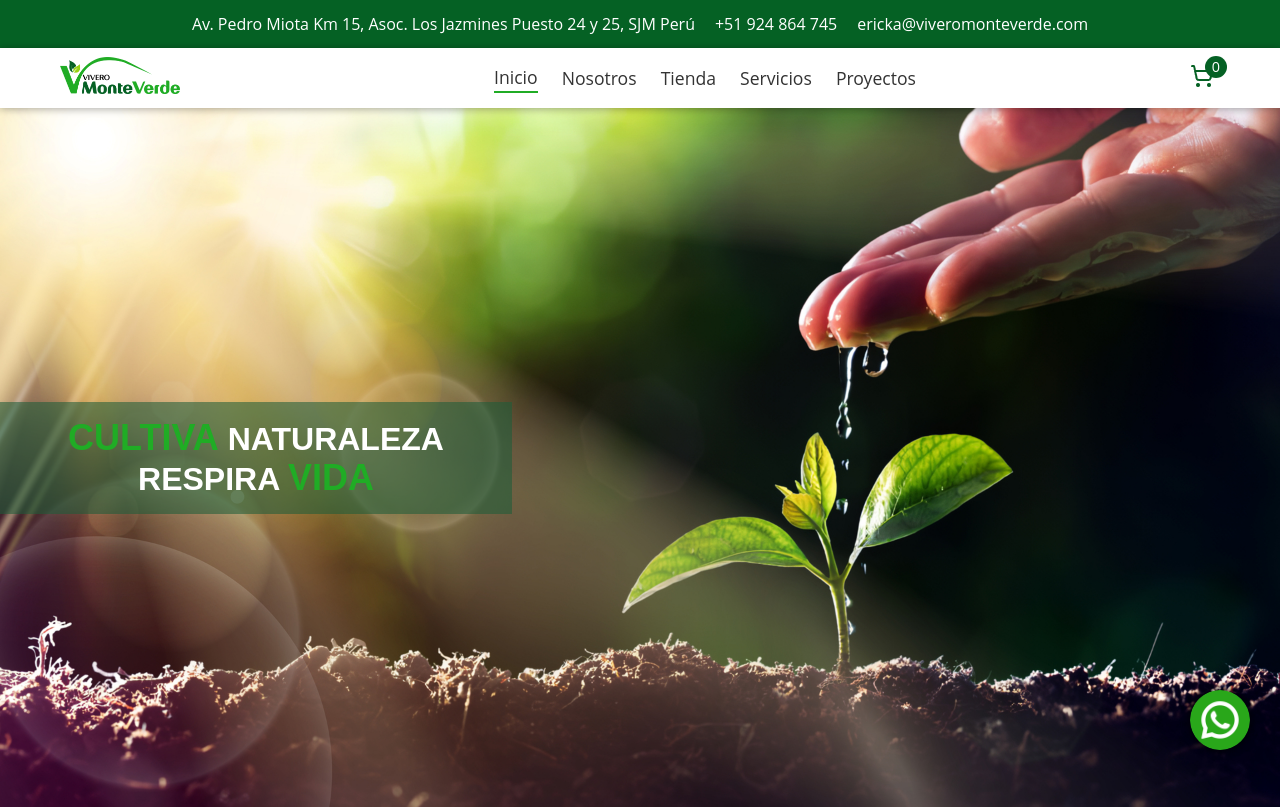
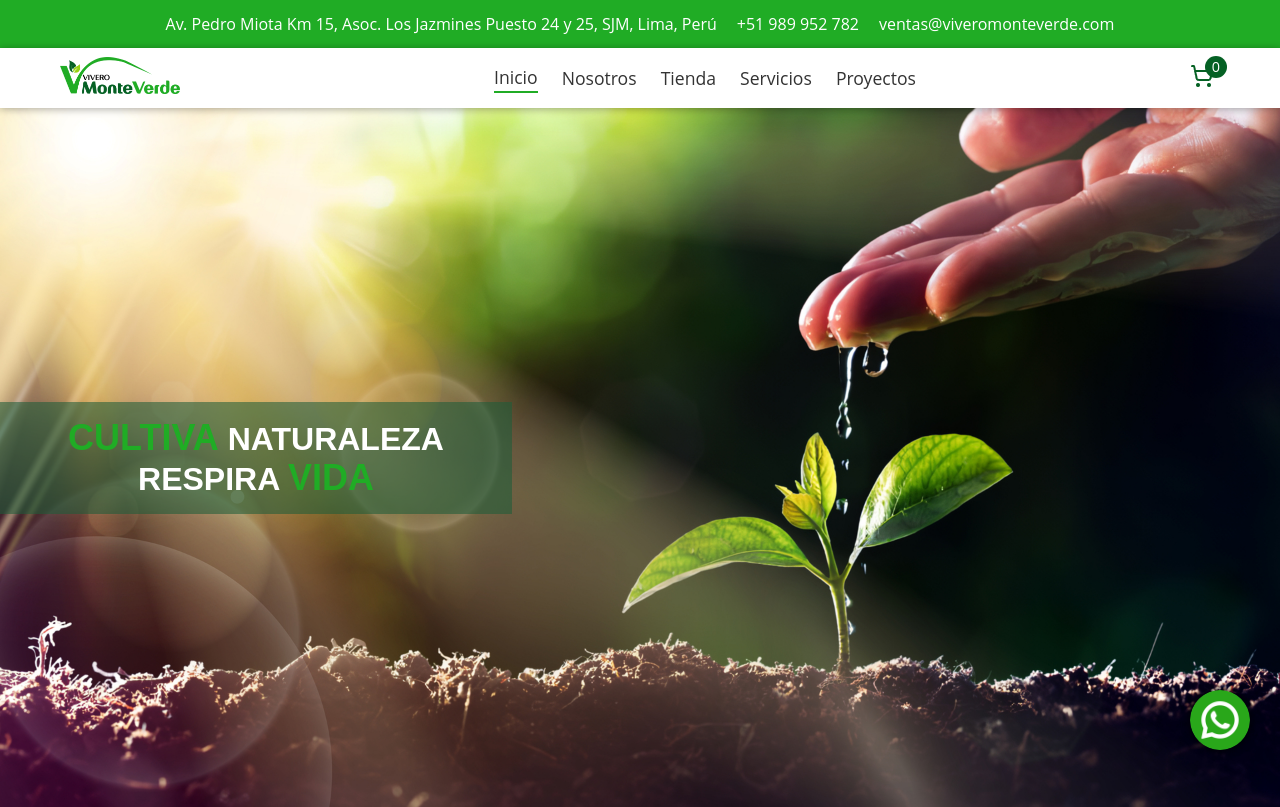
Before and after one commit to nelsiton20/monte-verde, a Django app: page / in a window 1280 px wide. Shown: the top 807 px of the page. Run offline with Django 5.2, Linux system fonts and the light colour scheme; data that the repository does not hold is empty.

Commit message:
number and contact container

```diff
--- a/monte_verde/static/css/base.css
+++ b/monte_verde/static/css/base.css
@@ -32,7 +32,7 @@ h1, h2, h3{
     box-sizing: border-box;
     height: 40px;
     padding: 24px;
-    background-color: var(--verde-bosque);
+    background-color: var(--verde-menta);
     color: #fff;
     display: flex;
     align-items: center;
--- a/monte_verde/templates/base.html
+++ b/monte_verde/templates/base.html
@@ -24,9 +24,9 @@
 </head>
 <body>
     <div class="information-header-container">
-        <p class="information-header--content">Av. Pedro Miota Km 15, Asoc. Los Jazmines Puesto 24 y 25, SJM Perú</p>
-        <p class="information-header--content">+51 924 864 745</p>
-        <p class="information-header--content">ericka@viveromonteverde.com</p>
+        <p class="information-header--content">Av. Pedro Miota Km 15, Asoc. Los Jazmines Puesto 24 y 25, SJM, Lima, Perú</p>
+        <p class="information-header--content">+51 989 952 782</p>
+        <p class="information-header--content">ventas@viveromonteverde.com</p>
     </div>
     <header class="header">
         <a class="header--logo" href="{% url 'home' %}">
--- a/monte_verde/templates/inicio.html
+++ b/monte_verde/templates/inicio.html
@@ -78,8 +78,8 @@
         <article class="contact-article">
             <h2 class="contact-article--title">Contáctanos</h2>
             <p><span>Dirección:</span> Av. Pedro Miota Km 15, Asoc. Los Jazmines Puesto 24 y 25, SJM Perú</p>
-            <p><span>Teléfono:</span> <span id="contact-article--phone">+51 924 864 745</span></p>
-            <p><span>Email: </span>ericka@viveromonteverde.com</p>
+            <p><span>Teléfono:</span> <span id="contact-article--phone">+51 989 952 782</span></p>
+            <p><span>Email: </span>ericka@viveromonteverde.com - ventas@viveromonteverde.com</p>
             <p><span>Horario:</span> Lunes a Sábado: 9:00 AM - 6:00 PM</p>
         </article>
     </section>
```
